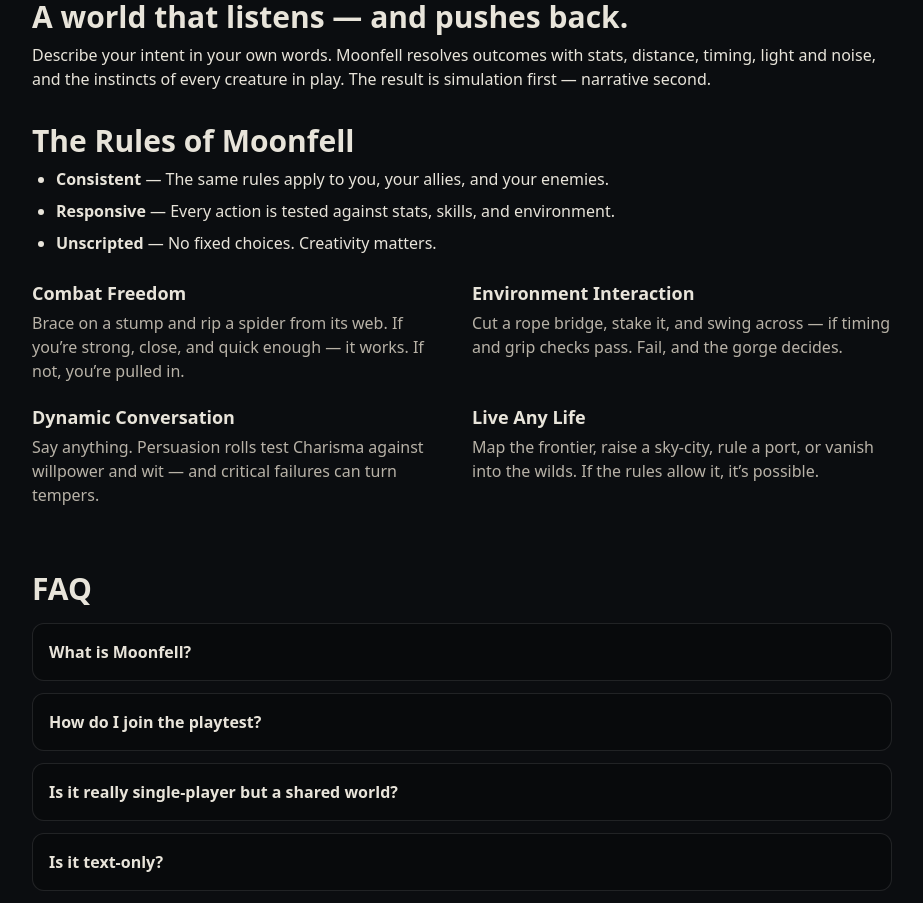
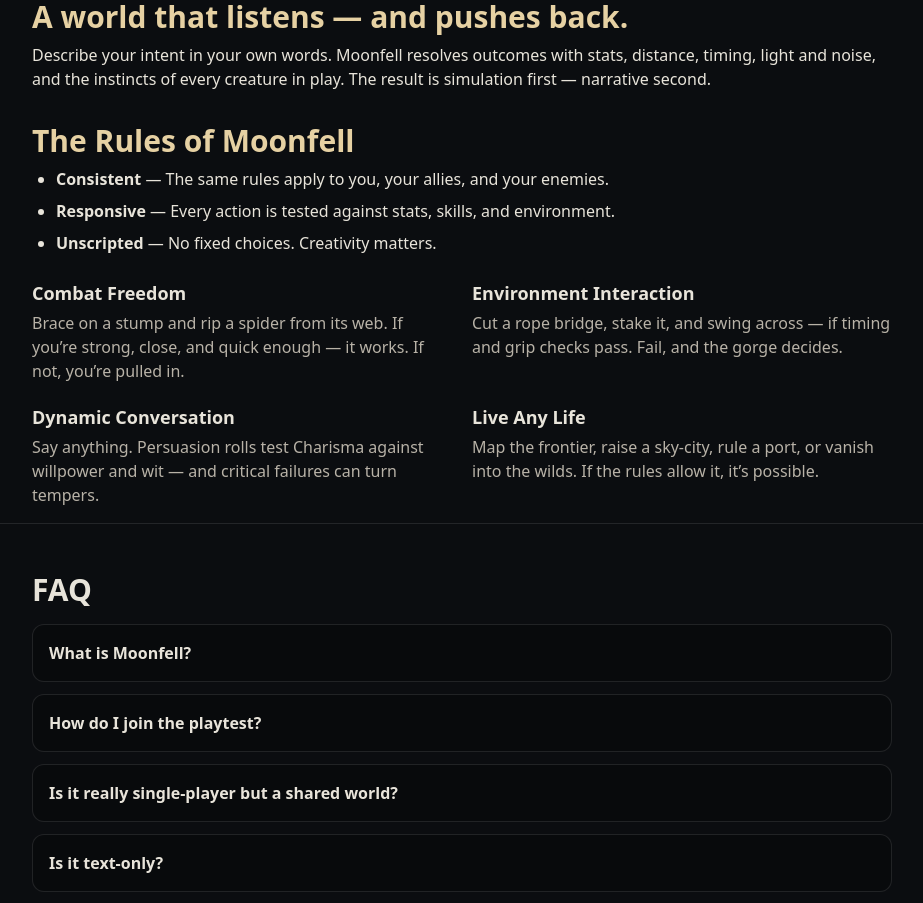
Before and after one commit to terryjlee86/moonfell-landing, a Next.js app: page / in a window 1280 px wide. Shown: the part 1620-2523 px from the top of the page, without its empty margins (178-1101 px from the left). Built offline with nearby package versions, Linux system fonts and the light colour scheme; no server answers.

Commit message:
Added come formatting

```diff
--- a/src/pages/index.tsx
+++ b/src/pages/index.tsx
@@ -51,7 +51,7 @@ export default function Home() {
   const [err, setErr] = useState<string>("");
   const utm = useUTM();
 
-  // Discord micro-conversion (kept)
+  // Discord micro-conversion
   const handleDiscordClick = () => {
     gaEvent("click_discord", { location: "signup_card", page: "landing" });
     fbqEvent("Contact");
@@ -71,7 +71,7 @@ export default function Home() {
       hp: f.website.value, // honeypot
     };
 
-    // If honeypot is filled, pretend success but do NOT fire analytics
+    // Bot honeypot — pretend success, do not fire analytics
     if (data.hp) {
       setStatus("ok");
       return;
@@ -250,13 +250,15 @@ export default function Home() {
 
       {/* ========================= LORE / SYSTEM COPY ========================= */}
       <section className="mx-auto max-w-[900px] px-5 pb-4">
-        <h2 className="text-2xl md:text-3xl font-semibold">A world that listens — and pushes back.</h2>
+        <h2 className="text-2xl md:text-3xl font-semibold text-[var(--accent)]">
+          A world that listens — and pushes back.
+        </h2>
         <p className="mt-2">
           Describe your intent in your own words. Moonfell resolves outcomes with stats, distance, timing, light and noise,
           and the instincts of every creature in play. The result is simulation first — narrative second.
         </p>
 
-        <h2 className="mt-8 text-2xl md:text-3xl font-semibold">The Rules of Moonfell</h2>
+        <h2 className="mt-8 text-2xl md:text-3xl font-semibold text-[var(--accent)]">The Rules of Moonfell</h2>
         <ul className="list-disc pl-6 space-y-2 mt-2">
           <li><strong>Consistent</strong> — The same rules apply to you, your allies, and your enemies.</li>
           <li><strong>Responsive</strong> — Every action is tested against stats, skills, and environment.</li>
@@ -292,7 +294,7 @@ export default function Home() {
       </section>
 
       {/* ========================= FAQ ========================= */}
-      <section className="border-top border-white/10">
+      <section className="border-t border-white/10">
         <div className="mx-auto max-w-[900px] px-5 py-12">
           <h2 className="text-2xl md:text-3xl font-semibold mb-4">FAQ</h2>
           <div className="space-y-3">
```
